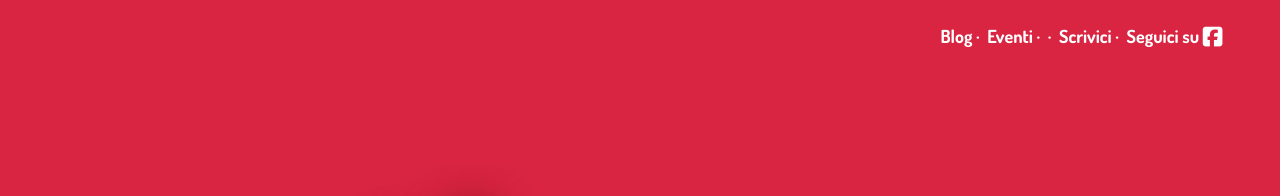
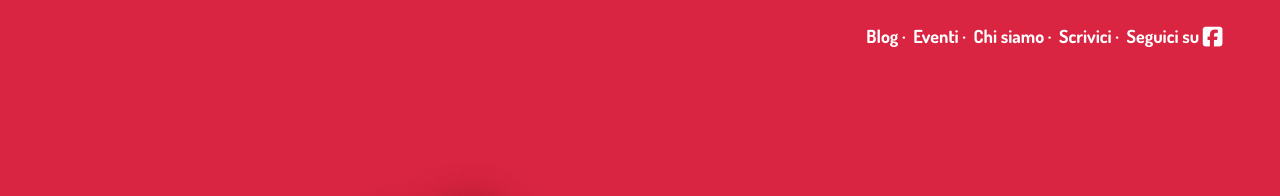
Before and after one commit to amatiperamare/amatiperamare.github.io, a Jekyll site: the page built from index.html, in a window 1280 px wide. Shown: the top 196 px of the page. Built offline with Jekyll 4.4.1, drawn with Linux system fonts in a browser that asks for light colours; nearby versions of some CDN libraries.

Commit message:
Updated Config

```diff
--- a/_config.yml
+++ b/_config.yml
@@ -38,9 +38,9 @@ navigation:
   - title: Eventi
     url: eventi
     show: true
-  - title:
-    url:
-    show:
+  - title: Chi siamo
+    url: chi-siamo
+    show: true
   external:
   - title: Scrivici
     url: mailto:info@amatiperamare.it
```
